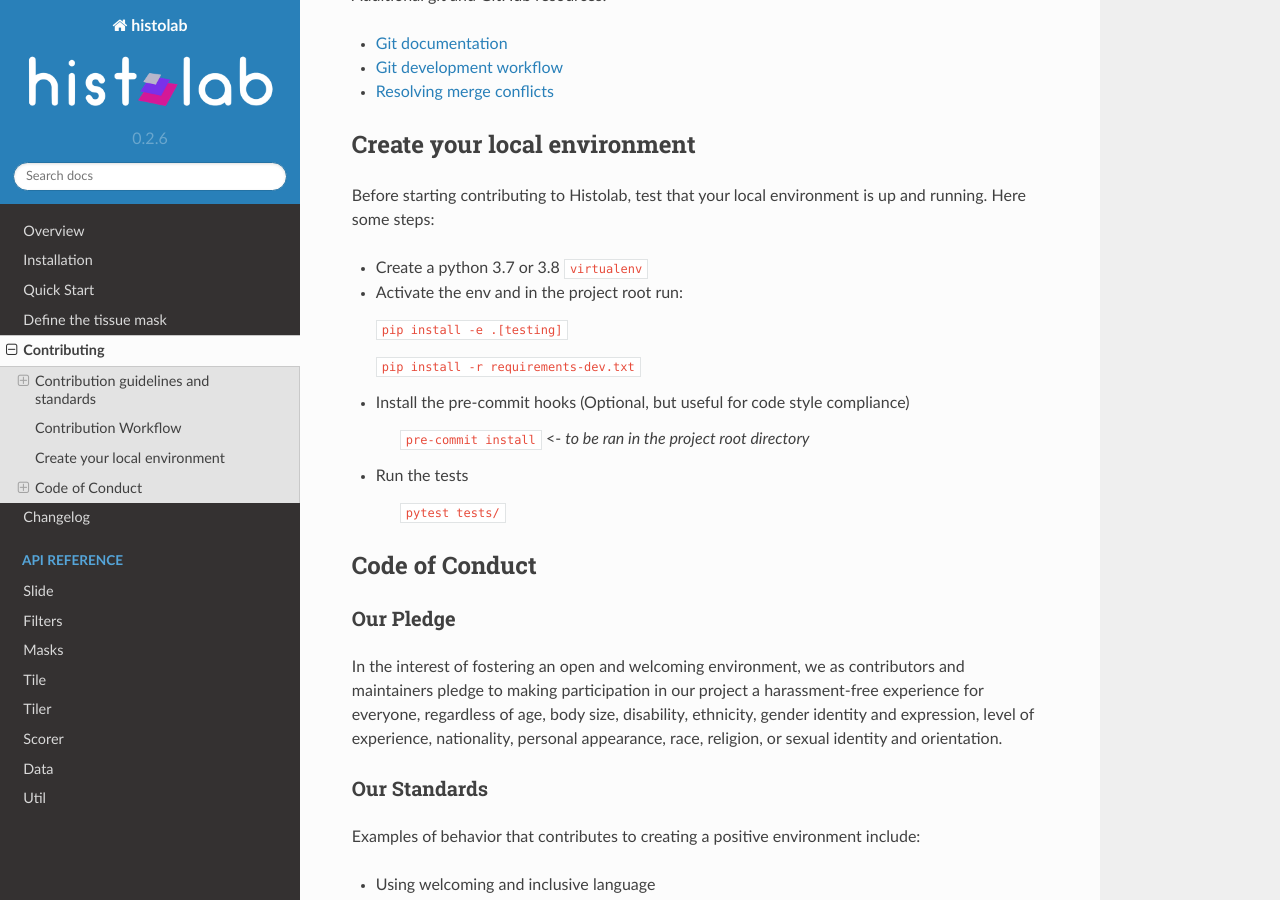
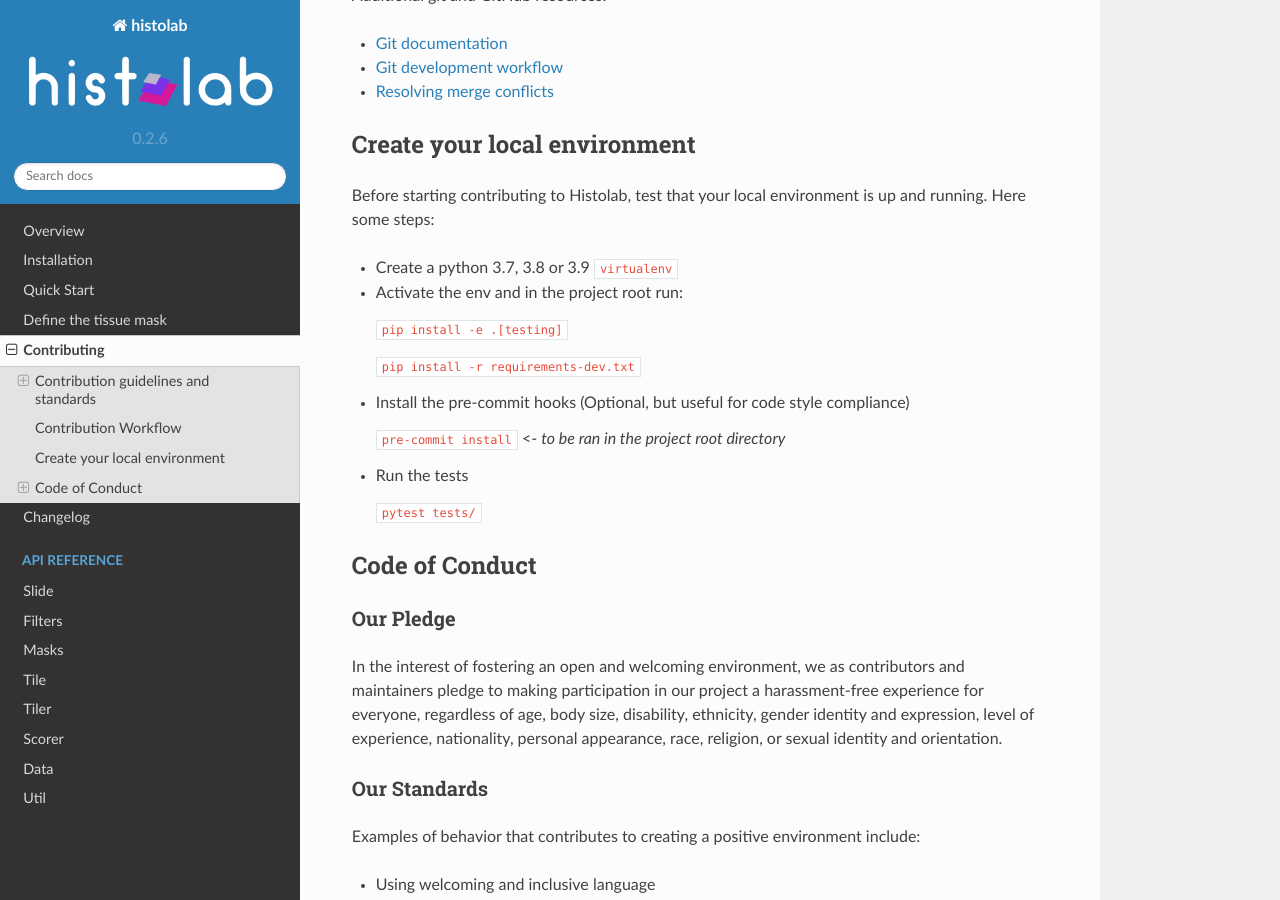
Before and after one commit to histolab/histolab, a Sphinx documentation site: the page built from docs/contributing.rst, in a window 1280 px wide and 900 px high, scrolled down 1788 px. Built offline with Sphinx 7.4.7 and the Read the Docs theme 2.0.0, drawn with Linux system fonts in a browser that asks for light colours; formulas are drawn with MathJax 3.

Commit message:
add 3.9 reference in contributing files

```diff
--- a/docs/contributing.rst
+++ b/docs/contributing.rst
@@ -47,7 +47,7 @@ Before working on your next contribution, make sure your local repository is up
 #.
    Push the changes to your GitHub account.
 
-    ``$ git push origin master``
+   ``$ git push origin master``
 
 #.
    Create a new branch if you are starting new work.
@@ -111,7 +111,7 @@ Create your local environment
 Before starting contributing to Histolab, test that your local environment is up and running. Here some steps:
 
 
-* Create a python 3.7 or 3.8 ``virtualenv``
+* Create a python 3.7, 3.8 or 3.9 ``virtualenv``
 *
   Activate the env and in the project root run:
 
@@ -122,12 +122,12 @@ Before starting contributing to Histolab, test that your local environment is up
 *
   Install the pre-commit hooks (Optional, but useful for code style compliance)
 
-   ``pre-commit install`` <- *to be ran in the project root directory*
+  ``pre-commit install`` <- *to be ran in the project root directory*
 
 *
   Run the tests
 
-   ``pytest tests/``
+  ``pytest tests/``
 
 Code of Conduct
 ---------------
```
Also changed, not shown: CONTRIBUTING.md (+1 -1 lines).
